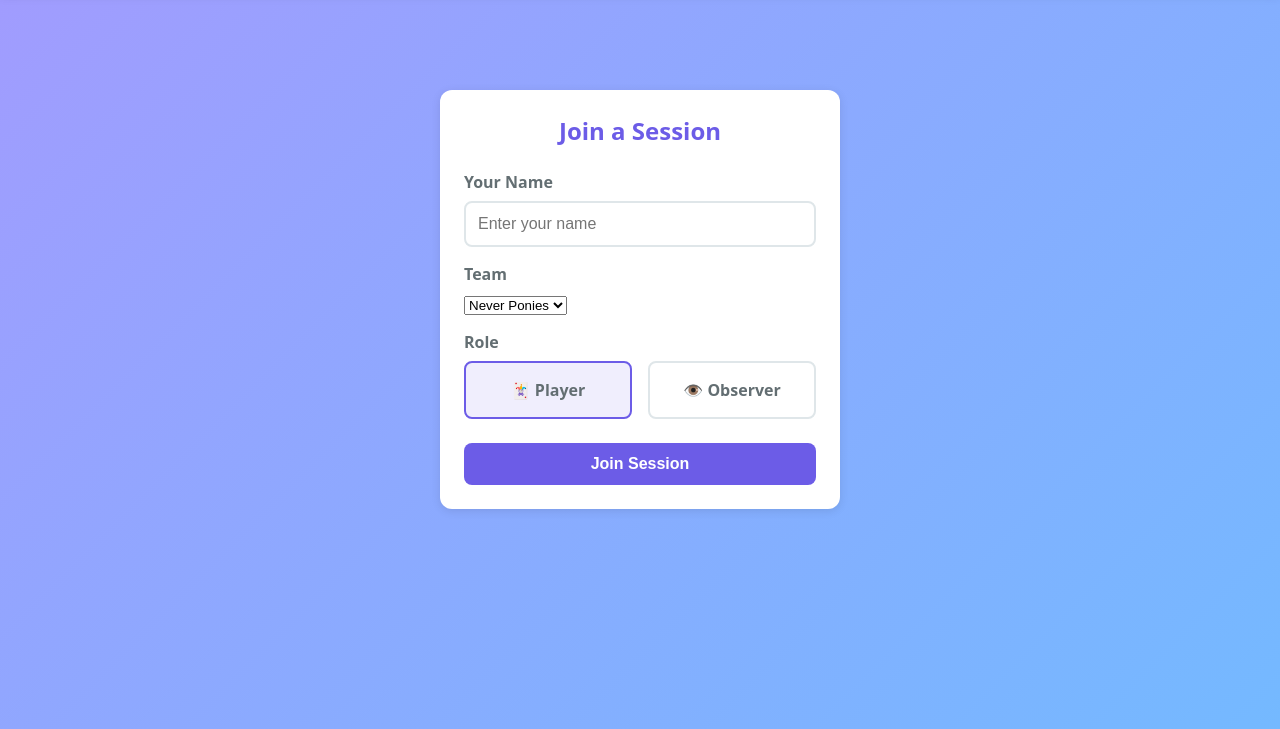
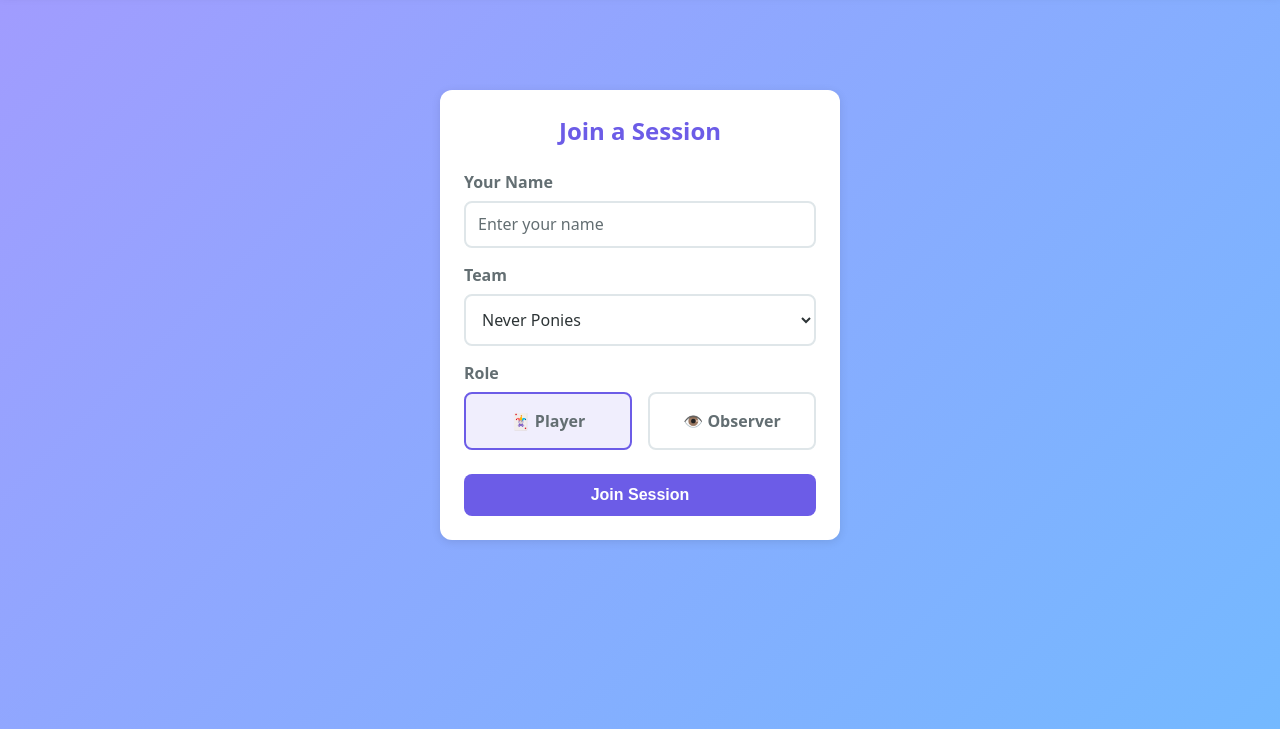
Before and after one commit to adarshbhat/ponypoker, a website with bundled scripts: page src/public/index.html in a window 1280 px wide. Shown: the part 71-800 px from the top of the page. Built offline with nearby package versions, Linux system fonts and the light colour scheme; no server answers.

Commit message:
Works on Azure!

```diff
--- a/src/public/app.ts
+++ b/src/public/app.ts
@@ -70,7 +70,7 @@ function getElement<T extends HTMLElement>(id: string): T | null {
 // WebSocket Connection
 export function connectWebSocket(): WebSocket {
     const protocol = window.location.protocol === 'https:' ? 'wss:' : 'ws:'
-    const wsUrl = `${protocol}//${window.location.host}/api`
+    const wsUrl = `${protocol}//${window.location.host}`
     const ws = new WebSocket(wsUrl)
 
     ws.onopen = () => {
--- a/src/public/styles.css
+++ b/src/public/styles.css
@@ -21,7 +21,7 @@
 }
 
 body {
-    font-family: system-ui, -apple-system, BlinkMacSystemFont, 'Segoe UI', Roboto, sans-serif;
+    font-family: system-ui;
     background: linear-gradient(135deg, #a29bfe 0%, #74b9ff 100%);
     min-height: 100vh;
     color: var(--text-primary);
@@ -106,20 +106,34 @@ main {
     color: var(--text-secondary);
 }
 
+.form-group input,
 .form-group input[type="text"],
-.form-group textarea {
+.form-group textarea,
+.form-group select {
     width: 100%;
     padding: 0.75rem;
     border: 2px solid var(--border-color);
     border-radius: 8px;
     font-size: 1rem;
-    transition: border-color 0.2s;
+    transition: border-color 0.2s, background 0.2s;
+    background: var(--card-bg);
+    color: var(--text-primary);
+    display: block;
+    line-height: 1.2;
+    font-family: inherit;
 }
 
 .form-group input[type="text"]:focus,
-.form-group textarea:focus {
+.form-group textarea:focus,
+.form-group select:focus {
     outline: none;
     border-color: var(--primary-color);
+}
+
+/* Placeholder color */
+.form-group input::placeholder,
+.form-group textarea::placeholder {
+    color: var(--text-secondary);
 }
 
 .form-group textarea {
```
Also changed, not shown: AGENTS.md (+6 -1 lines), src/server.ts (+3 -5 lines), 2 other files.
